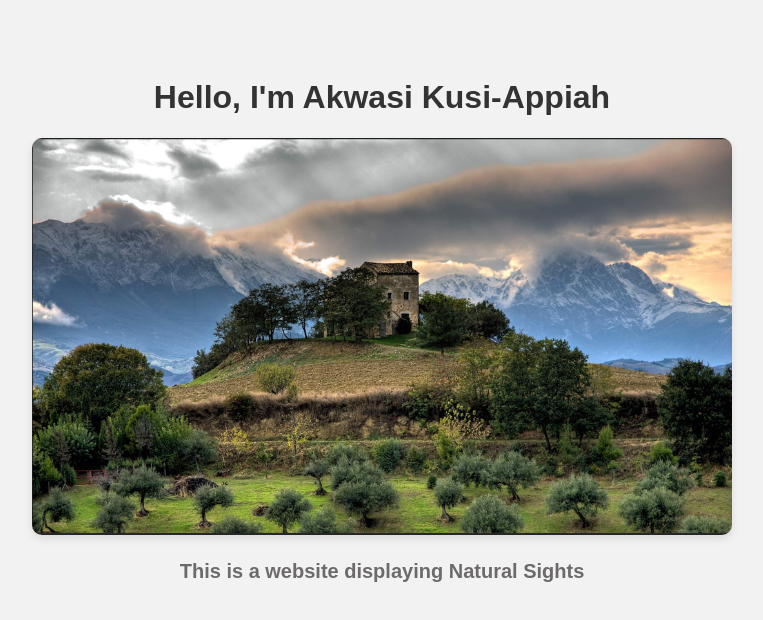
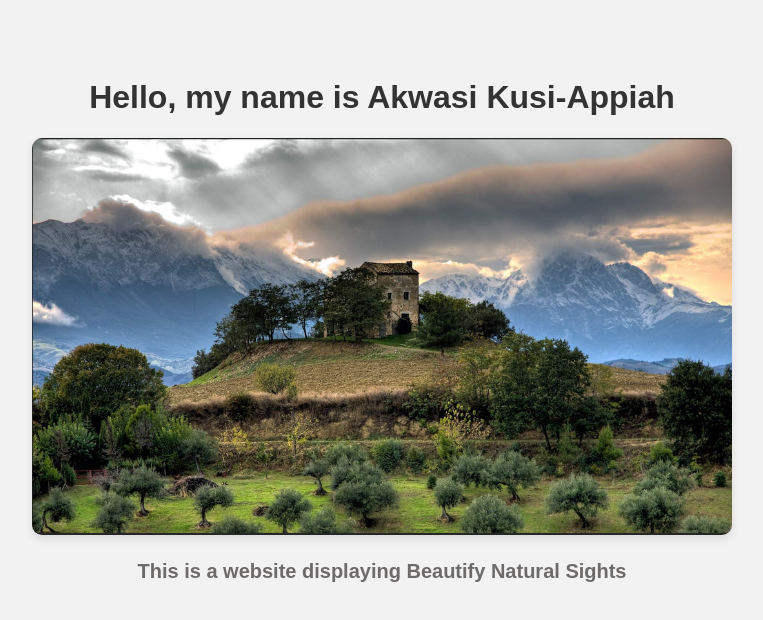
Before and after one commit to akusi-appiah/aws-wk3-beanstalk-app, a website: page public/index.html in a window 1280 px wide. Shown: the whole page, without its empty margins (258-1021 px from the left). Drawn offline with Linux system fonts and the light colour scheme.

Commit message:
chore: modify the user texts

```diff
--- a/public/index.html
+++ b/public/index.html
@@ -7,10 +7,10 @@
     <link rel="stylesheet" href="/style.css" />
   </head>
   <body>
-    <h1>Hello, I'm Akwasi Kusi-Appiah</h1>
+    <h1>Hello, my name is Akwasi Kusi-Appiah</h1>
     <div class="image-container">
       <img id="rotating-image" src="/images/tree-pix.png" alt="Natural Sites" />
-      <span>This is a website displaying Natural Sights</span>
+      <span>This is a website displaying Beautify Natural Sights</span>
     </div>
     <script>
       const images = [
```
